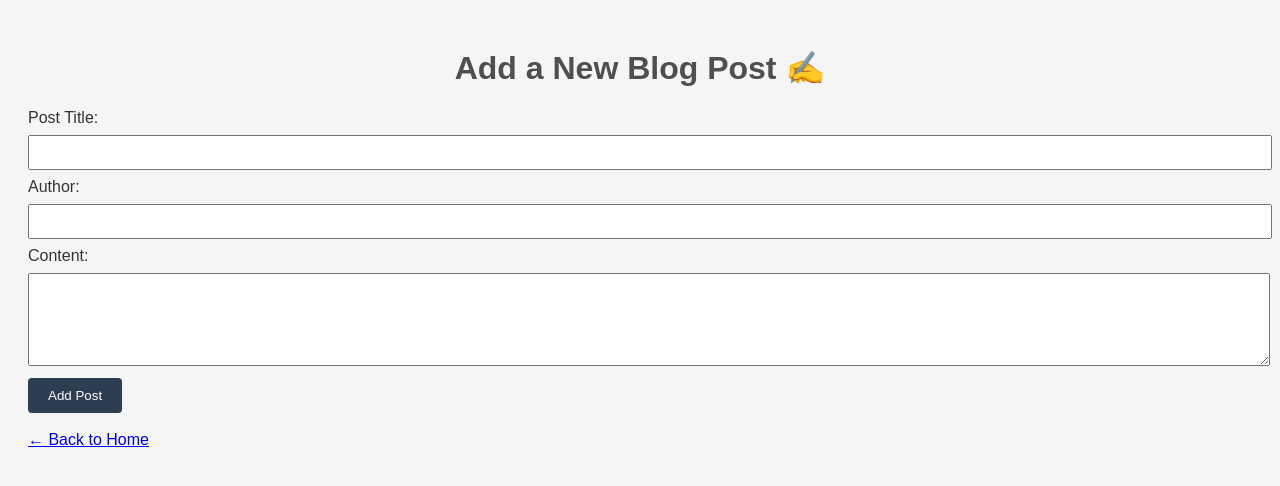
After one commit to solafsebt-glitch/Masterblog, a Flask app: page /add in a window 1280 px wide. The commit adds this page. Shown: the top 486 px of the page. Run offline with Flask 3, Linux system fonts and the light colour scheme.

Commit message:
Add /add route, add.html form, and JSON persistence

```diff
--- a/app.py
+++ b/app.py
@@ -1,4 +1,4 @@
-from flask import Flask,render_template
+from flask import Flask,render_template,request, redirect, url_for
 import json
 import os
 
@@ -11,6 +11,13 @@ def load_posts():
         with open(file_path, 'r', encoding='utf-8') as f:
             return json.load(f)
     return []
+
+# Function to save posts to the JSON file
+def save_posts(posts):
+    file_path = 'posts.json'
+    with open(file_path, 'w', encoding='utf-8') as f:
+        json.dump(posts, f, indent=4, ensure_ascii=False)
+
 @app.route('/')
 def index():
     # add code here to fetch the job posts from a file
@@ -18,5 +25,36 @@ def index():
     return render_template('index.html', posts=blog_posts)
 
 
+# Add Route (/add)
+@app.route('/add', methods=['GET', 'POST'])
+def add():
+    if request.method == 'POST':
+        blog_posts = load_posts()
+
+        # Get data from form
+        title = request.form.get('title')
+        author = request.form.get('author')
+        content = request.form.get('content')
+
+        # Generate a unique ID for the new post
+        new_id = max([p['id'] for p in blog_posts], default=0) + 1
+
+        # Create new post dictionary
+        new_post = {
+            "id": new_id,
+            "title": title,
+            "author": author,
+            "content": content
+        }
+
+        # Append and save to JSON file
+        blog_posts.append(new_post)
+        save_posts(blog_posts)
+
+        # Redirect back to home page
+        return redirect(url_for('index'))
+
+    return render_template('add.html')
+
 if __name__ == '__main__':
     app.run(host="0.0.0.0", port=5000, debug=True)
--- a/posts.json
+++ b/posts.json
@@ -10,5 +10,11 @@
         "author": "Jane Doe",
         "title": "Second Post",
         "content": "This is another post."
+    },
+    {
+        "id": 3,
+        "title": "test",
+        "author": "me",
+        "content": "rr"
     }
 ]
--- /dev/null
+++ b/templates/add.html
@@ -0,0 +1,30 @@
+<!DOCTYPE html>
+<html lang="en">
+<head>
+    <meta charset="UTF-8">
+    <meta name="viewport" content="width=device-width, initial-scale=1.0">
+    <title>Add New Post - MasterBlog</title>
+    <link rel="stylesheet" href="{{ url_for('static', filename='style.css') }}">
+</head>
+<body>
+    <div class="container">
+        <h1>Add a New Blog Post ✍️</h1>
+
+        <form action="/add" method="POST">
+            <label for="title">Post Title:</label><br>
+            <input type="text" id="title" name="title" required style="width: 100%; padding: 8px; margin: 8px 0;"><br>
+
+            <label for="author">Author:</label><br>
+            <input type="text" id="author" name="author" required style="width: 100%; padding: 8px; margin: 8px 0;"><br>
+
+            <label for="content">Content:</label><br>
+            <textarea id="content" name="content" rows="5" required style="width: 100%; padding: 8px; margin: 8px 0;"></textarea><br>
+
+            <button type="submit" style="padding: 10px 20px; background-color: #2c3e50; color: white; border: none; border-radius: 4px; cursor: pointer;">Add Post</button>
+        </form>
+
+        <br>
+        <a href="{{ url_for('index') }}">← Back to Home</a>
+    </div>
+</body>
+</html>
```
Also changed, not shown: templates/index.html (+8 -13 lines).
